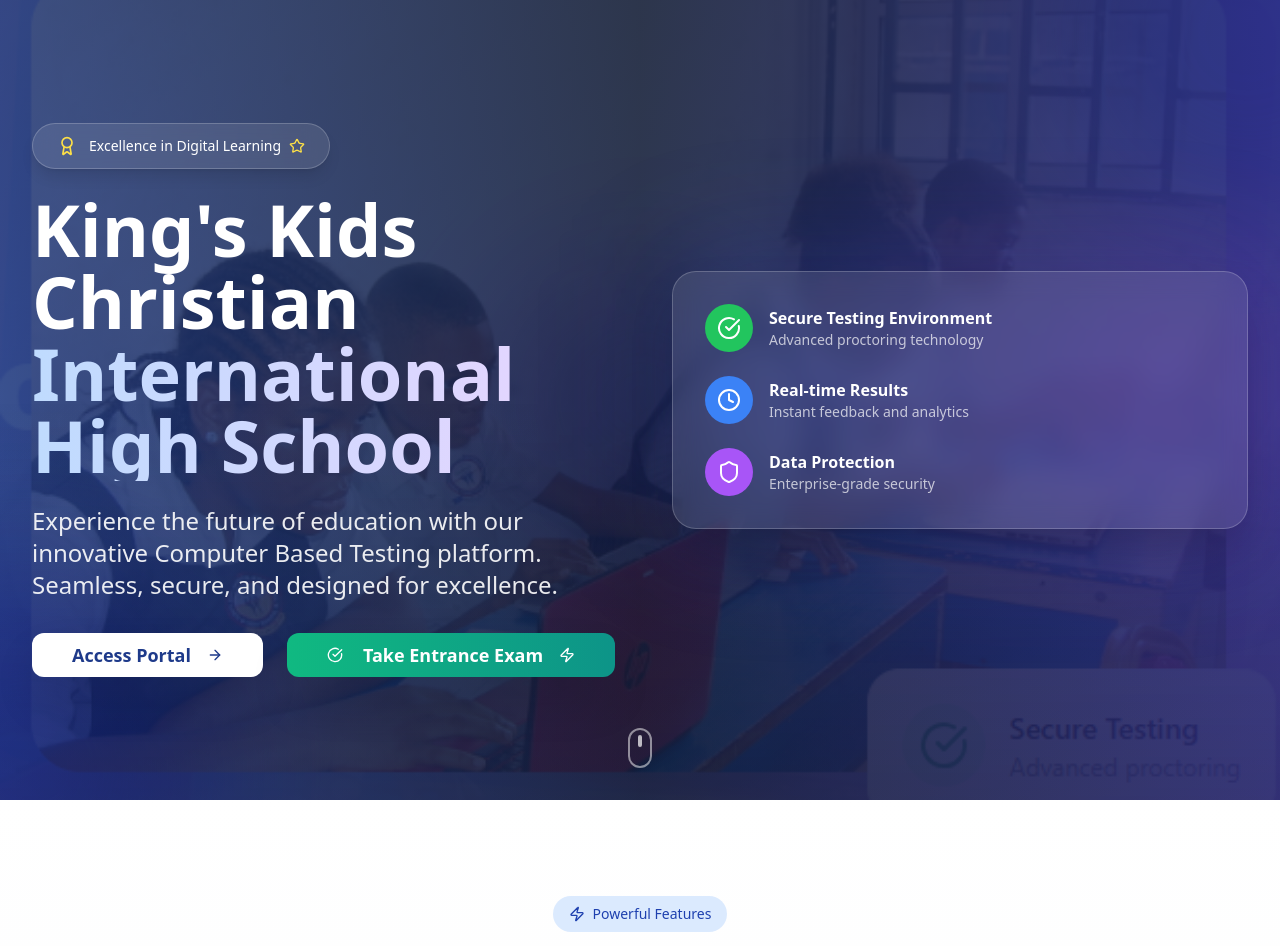
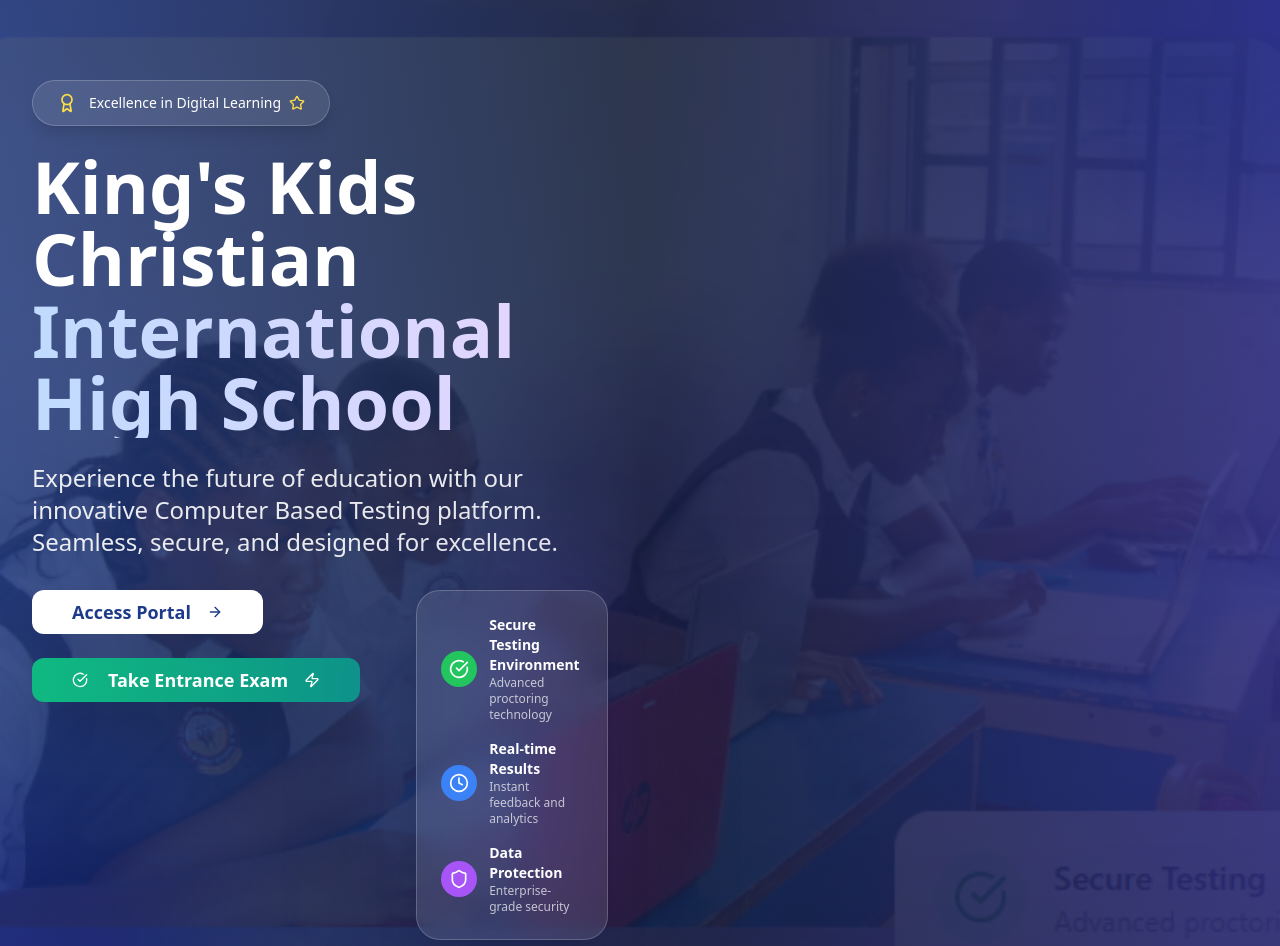
Before and after one commit to jerryplus40/kingskids-cbt-portal-23, a React (Vite) app: page / in a window 1280 px wide. Shown: the top 946 px of the page. Built offline with nearby package versions, Linux system fonts and the light colour scheme.

Commit message:
Align section with button
Align the section containing the image with the "Take Entrance Exam" button.

```diff
--- a/src/components/landing/HeroSection.tsx
+++ b/src/components/landing/HeroSection.tsx
@@ -1,3 +1,4 @@
+
 import { Button } from '@/components/ui/button';
 import { Award, ArrowRight, Star, CheckCircle, Clock, Shield, Zap } from 'lucide-react';
 import { Link } from 'react-router-dom';
@@ -26,7 +27,7 @@ const HeroSection = () => {
       <div className="absolute inset-0 bg-gradient-to-t from-slate-900/20 via-transparent to-transparent"></div>
 
       <div className="relative max-w-7xl mx-auto px-4 sm:px-6 lg:px-8 py-20">
-        <div className="grid lg:grid-cols-2 gap-16 items-center">
+        <div className="grid lg:grid-cols-2 gap-16 items-start">
           <div className="space-y-8 animate-fade-in">
             <div className="space-y-6">
               <div className="inline-flex items-center bg-white/10 backdrop-blur-md text-white px-6 py-3 rounded-full text-sm font-medium border border-white/20 shadow-lg hover:bg-white/20 transition-all duration-300">
@@ -48,7 +49,8 @@ const HeroSection = () => {
               </p>
             </div>
 
-            <div className="flex flex-col sm:flex-row gap-6">
+            <div className="flex flex-col sm:flex-row gap-6 items-start">
+              <div className="flex flex-col gap-6">
                 <Link to="/login" className="group">
                   <Button size="lg" className="bg-white text-blue-900 hover:bg-gray-100 px-10 py-4 rounded-xl font-semibold text-lg shadow-2xl hover:shadow-3xl transform hover:scale-105 transition-all duration-300 group-hover:translate-y-1">
                     Access Portal
@@ -63,9 +65,47 @@ const HeroSection = () => {
                   </Button>
                 </Link>
               </div>
+
+              {/* Features Panel - Aligned with buttons */}
+              <div className="relative ml-8 hidden lg:block">
+                <div className="absolute inset-0 bg-gradient-to-r from-blue-600/20 to-purple-600/20 rounded-3xl blur-3xl"></div>
+                <div className="relative bg-white/10 backdrop-blur-md rounded-3xl p-6 border border-white/20 shadow-2xl">
+                  <div className="space-y-4">
+                    <div className="flex items-center space-x-3">
+                      <div className="bg-green-500 p-2 rounded-full animate-pulse">
+                        <CheckCircle className="h-5 w-5 text-white" />
+                      </div>
+                      <div>
+                        <p className="text-white font-semibold text-sm">Secure Testing Environment</p>
+                        <p className="text-white/70 text-xs">Advanced proctoring technology</p>
+                      </div>
+                    </div>
+                    <div className="flex items-center space-x-3">
+                      <div className="bg-blue-500 p-2 rounded-full animate-pulse delay-300">
+                        <Clock className="h-5 w-5 text-white" />
+                      </div>
+                      <div>
+                        <p className="text-white font-semibold text-sm">Real-time Results</p>
+                        <p className="text-white/70 text-xs">Instant feedback and analytics</p>
+                      </div>
+                    </div>
+                    <div className="flex items-center space-x-3">
+                      <div className="bg-purple-500 p-2 rounded-full animate-pulse delay-500">
+                        <Shield className="h-5 w-5 text-white" />
+                      </div>
+                      <div>
+                        <p className="text-white font-semibold text-sm">Data Protection</p>
+                        <p className="text-white/70 text-xs">Enterprise-grade security</p>
+                      </div>
+                    </div>
+                  </div>
+                </div>
+              </div>
+            </div>
           </div>
 
-          <div className="relative hidden lg:block">
+          {/* Mobile Features Panel */}
+          <div className="relative lg:hidden">
             <div className="absolute inset-0 bg-gradient-to-r from-blue-600/20 to-purple-600/20 rounded-3xl blur-3xl"></div>
             <div className="relative bg-white/10 backdrop-blur-md rounded-3xl p-8 border border-white/20 shadow-2xl">
               <div className="space-y-6">
```
Lines whose indentation alone changed are shown as unchanged.
